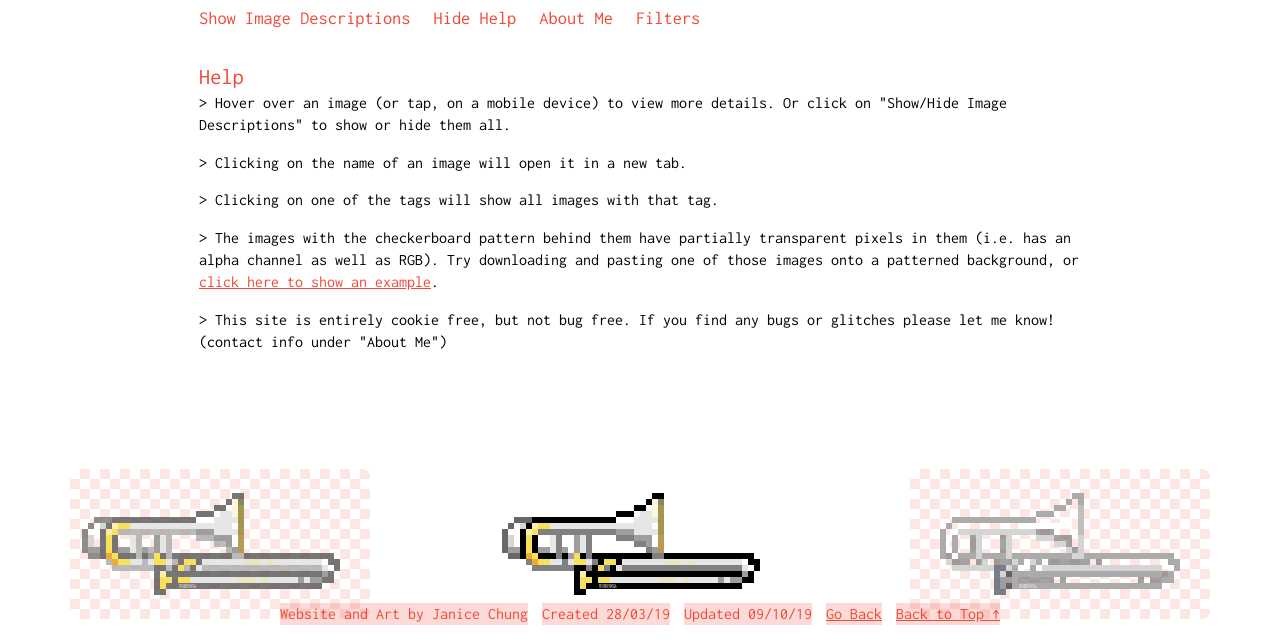
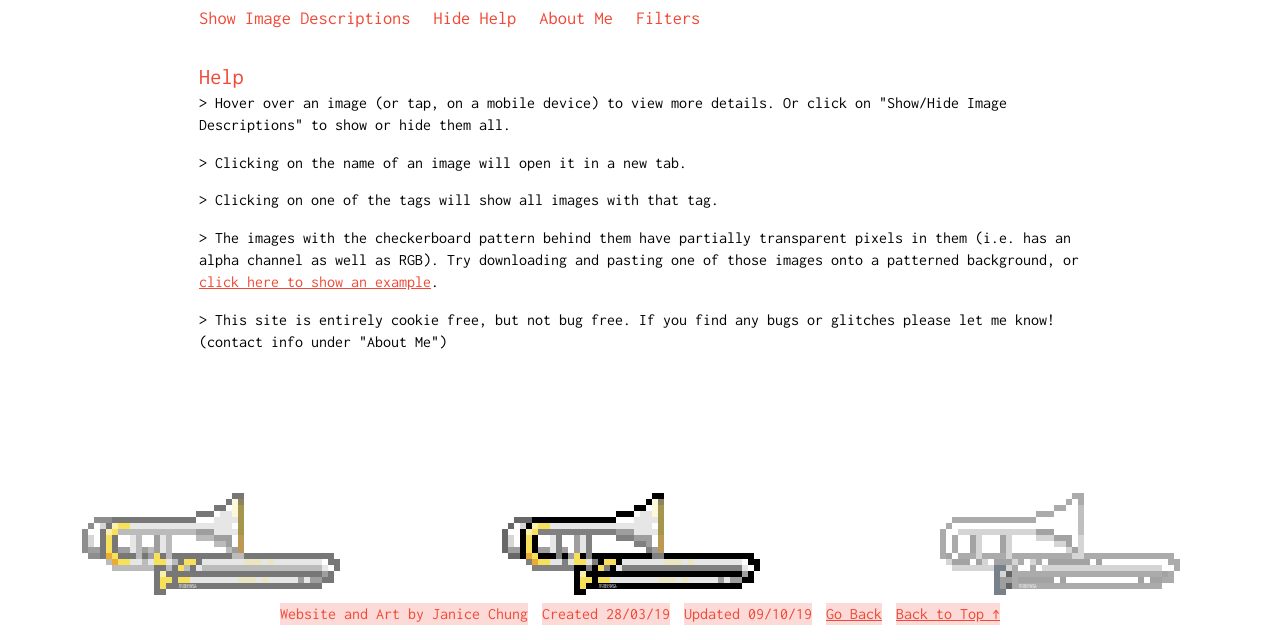
Before and after one commit to Tetraphosphate/tetraphosphate.github.io, a plain HTML site: page gallery/index.html in a window 1280 px wide. Shown: the part 160-800 px from the top of the page. Drawn offline with Linux system fonts and the light colour scheme.

Commit message:
Update gallery.css

```diff
--- a/gallery/gallery.css
+++ b/gallery/gallery.css
@@ -1,7 +1,7 @@
 :root {
     --colour: #f04937;
     --highlight: #f0493733;
-    --grid: #f0493722;
+    --grid: #ffffff; /* f0493722 */
 }
 
 .inline-image {
```
